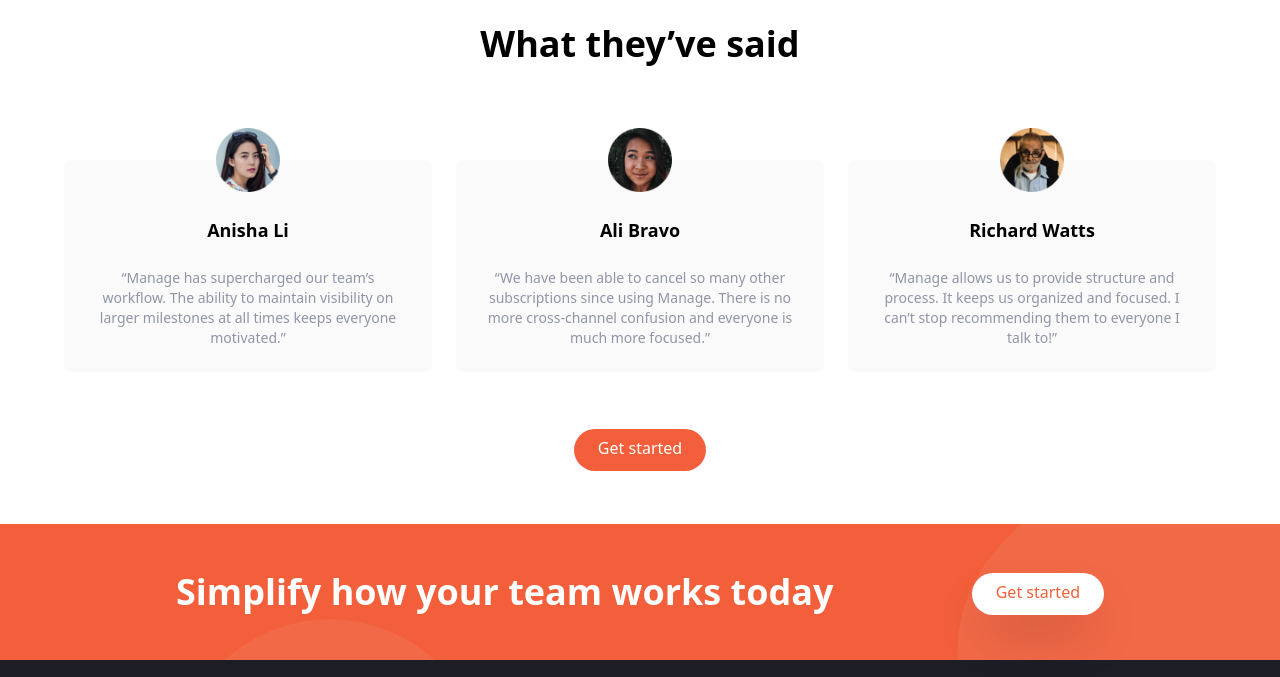
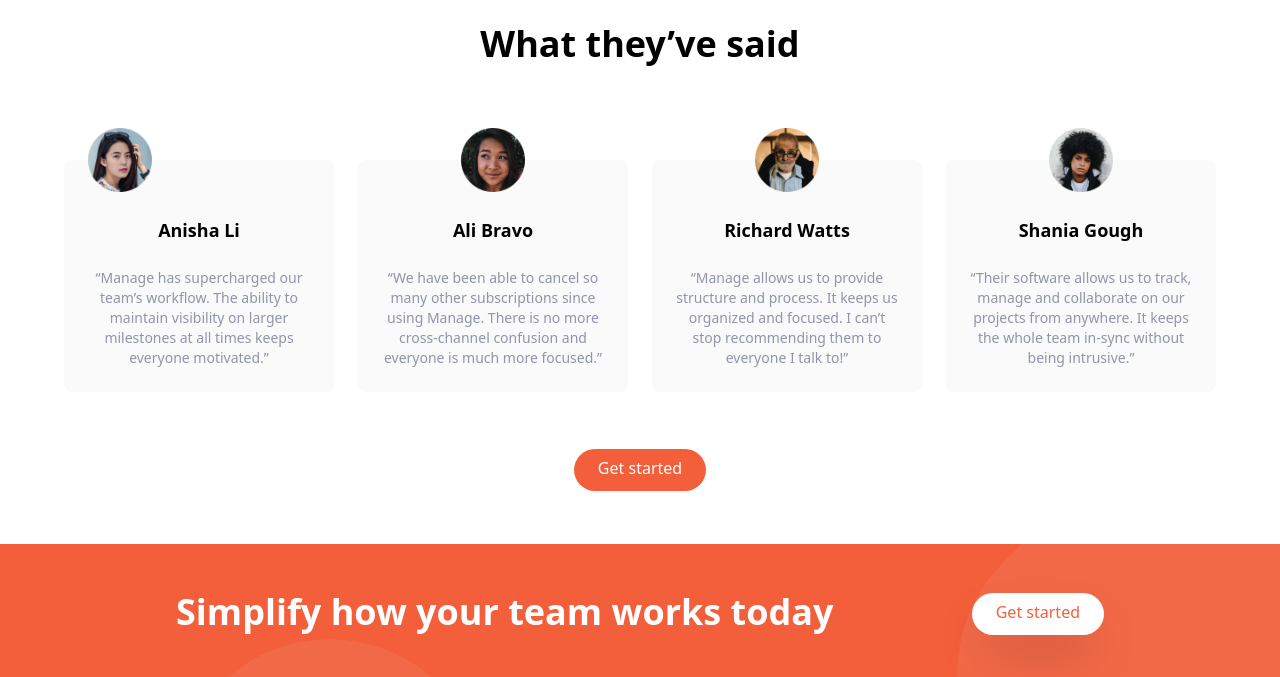
Before and after one commit to abwaocollins/Manage-landing-page, a website: page index.html in a window 1280 px wide. Shown: the part 1220-1897 px from the top of the page. Drawn offline with Linux system fonts and the light colour scheme.

Commit message:
carousel files

```diff
--- a/index.html
+++ b/index.html
@@ -166,9 +166,9 @@
       <div class="max-w-6xl mx-auto text-center mt-32">
         <h2 class="text-4xl text-center font-bold">What they’ve said</h2>
 
-        <div class="flex flex-col mt-24 md:flex-row md:space-x-6">
+        <div class="carousel relative flex flex-col mt-24 md:flex-row md:space-x-6">
           <div
-            class="flex flex-col items-center p-6 space-y-6 rounded-lg bg-veryLightGray md:w-1/3"
+            class="carousel__item flex flex-col items-center p-6 space-y-6 rounded-lg bg-veryLightGray md:w-1/3"
           >
             <img src="images/avatar-anisha.png" alt="" class="w-16 -mt-14" />
             <h5 class="text-lg font-bold">Anisha Li</h5>
@@ -179,7 +179,7 @@
             </p>
           </div>
           <div
-            class="hidden flex-col items-center p-6 space-y-6 rounded-lg bg-veryLightGray md:flex md:w-1/3"
+            class=" carousel__item hidden flex-col items-center p-6 space-y-6 rounded-lg bg-veryLightGray md:flex md:w-1/3"
           >
             <img src="images/avatar-ali.png" alt="" class="w-16 -mt-14" />
             <h5 class="text-lg font-bold">Ali Bravo</h5>
@@ -190,7 +190,7 @@
             </p>
           </div>
           <div
-            class="hidden flex-col items-center p-6 space-y-6 rounded-lg bg-veryLightGray md:flex md:w-1/3"
+            class=" carousel__item hidden flex-col items-center p-6 space-y-6 rounded-lg bg-veryLightGray md:flex md:w-1/3"
           >
             <img src="images/avatar-richard.png" alt="" class="w-16 -mt-14" />
             <h5 class="text-lg font-bold">Richard Watts</h5>
@@ -198,6 +198,16 @@
               “Manage allows us to provide structure and process. It keeps us
               organized and focused. I can’t stop recommending them to everyone
               I talk to!”
+            </p>
+          </div>
+          <div
+            class=" carousel__item hidden flex-col items-center p-6 space-y-6 rounded-lg bg-veryLightGray md:flex md:w-1/3"
+          >
+            <img src="images/avatar-shanai.png" alt="" class="w-16 -mt-14" />
+            <h5 class="text-lg font-bold">Shania Gough</h5>
+            <p class="text-sm text-darkGrayishBlue">
+              “Their software allows us to track, manage and collaborate on our projects
+              from anywhere. It keeps the whole team in-sync without being intrusive.”
             </p>
           </div>
         </div>
--- a/input.css
+++ b/input.css
@@ -72,3 +72,27 @@ body {
 .open .hamburger-bottom{
     transform: rotate(-45deg) translateY(6px) translate(-6px);
 }
+
+.carousel__item {
+  display: none;
+}
+
+.carousel__item--selected {
+  display: block;
+}
+
+
+
+.carousel__button {
+  width: 10px;
+  height: 10px;
+  display: inline-block;
+  border: 2px solid hsl(12, 88%, 69%);
+  border-radius: 50%;
+  margin: 0 5px;
+  cursor: pointer;
+}
+
+.carousel__button--selected {
+  background: hsl(12, 88%, 69%);
+}
--- a/js/script.js
+++ b/js/script.js
@@ -1,9 +1,43 @@
-const btn = document.getElementById('menu-btn');
-const nav = document.getElementById('menu');
+const btn = document.getElementById('menu-btn')
+const nav = document.getElementById('menu')
 
-btn.addEventListener("click", ()=>{
-    btn.classList.toggle('open')
-    nav.classList.toggle('flex')
-    nav.classList.toggle('hidden')
+btn.addEventListener('click', () => {
+  btn.classList.toggle('open')
+  nav.classList.toggle('flex')
+  nav.classList.toggle('hidden')
+})
 
+document.querySelectorAll('.carousel').forEach((carousel) => {
+  const items = carousel.querySelectorAll('.carousel__item')
+  const buttonsHtml = Array.from(items, () => {
+    return `<span class="carousel__button"></span>`
+  })
+
+  carousel.insertAdjacentHTML(
+    'beforeend',
+    `
+          <div class=" carousel__nav  mt-20 w-screen  items-center  text-center md:hidden">
+              ${buttonsHtml.join('')}
+          </div>
+      `,
+  )
+
+  const buttons = carousel.querySelectorAll('.carousel__button')
+
+  buttons.forEach((button, i) => {
+    button.addEventListener('click', () => {
+      // un-select all the items
+      items.forEach((item) => item.classList.remove('carousel__item--selected'))
+      buttons.forEach((button) =>
+        button.classList.remove('carousel__button--selected'),
+      )
+
+      items[i].classList.add('carousel__item--selected')
+      button.classList.add('carousel__button--selected')
+    })
+  })
+
+  // Select the first item on page load
+  items[0].classList.add('carousel__item--selected')
+  buttons[0].classList.add('carousel__button--selected')
 })
```
Also changed, not shown: css/main.css.
